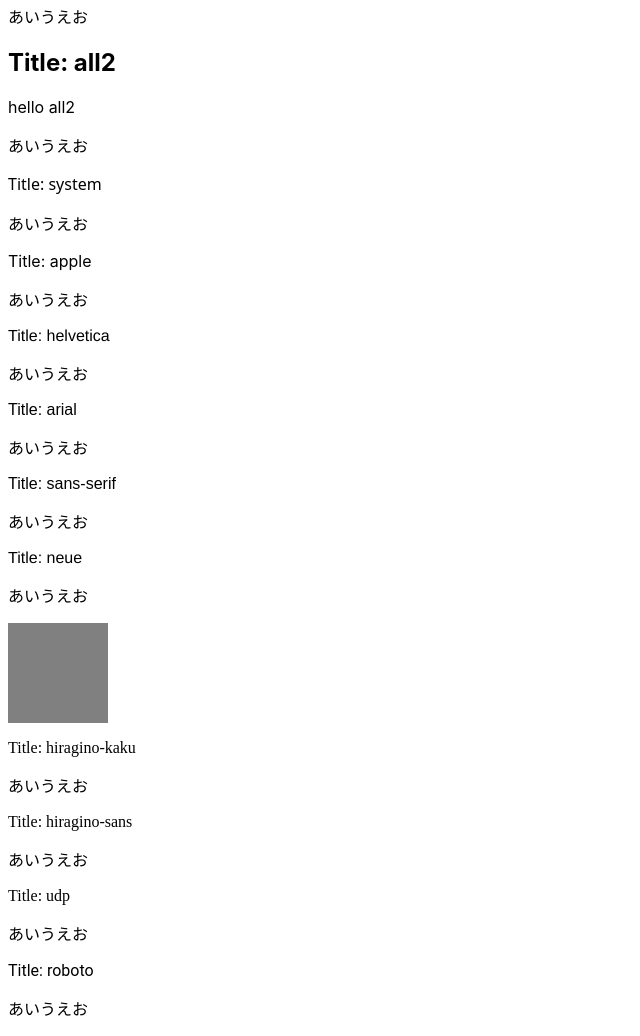
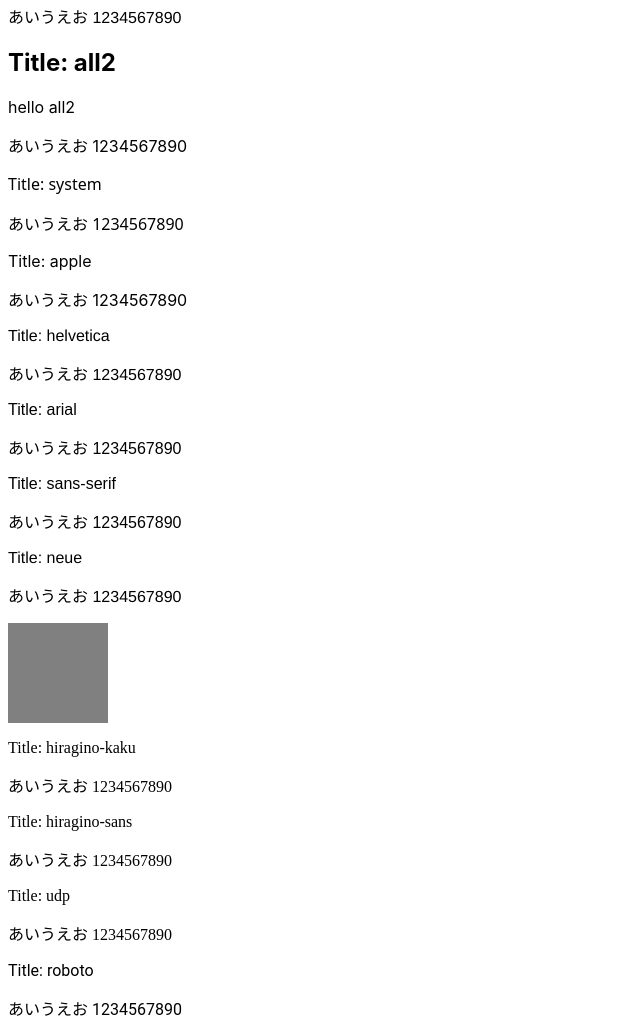
Before and after one commit to kenshir0f/font-family-checker, a plain HTML site: page index.html in a window 1280 px wide. Shown: the part 98-1134 px from the top of the page, without its empty margins (0-640 px from the left). Drawn offline with Linux system fonts and the light colour scheme.

Commit message:
Add number

```diff
--- a/index.html
+++ b/index.html
@@ -9,31 +9,31 @@
   <body>
     <h2 class="all">Title: all</h2>
     <p class="all">hello all</p>
-    <p class="all">あいうえお</p>
+    <p class="all">あいうえお 1234567890</p>
     <h2 class="all2">Title: all2</h2>
     <p class="all2">hello all2</p>
-    <p class="all2">あいうえお</p>
+    <p class="all2">あいうえお 1234567890</p>
     <p class="system">Title: system</p>
-    <p class="system">あいうえお</p>
+    <p class="system">あいうえお 1234567890</p>
     <p class="apple">Title: apple</p>
-    <p class="apple">あいうえお</p>
+    <p class="apple">あいうえお 1234567890</p>
     <p class="helvetica">Title: helvetica</p>
-    <p class="helvetica">あいうえお</p>
+    <p class="helvetica">あいうえお 1234567890</p>
     <p class="arial">Title: arial</p>
-    <p class="arial">あいうえお</p>
+    <p class="arial">あいうえお 1234567890</p>
     <p class="sans-serif">Title: sans-serif</p>
-    <p class="sans-serif">あいうえお</p>
+    <p class="sans-serif">あいうえお 1234567890</p>
     <p class="neue">Title: neue</p>
-    <p class="neue">あいうえお</p>
+    <p class="neue">あいうえお 1234567890</p>
     <div class="box"></div>
     <p class="hiragino-kaku">Title: hiragino-kaku</p>
-    <p class="hiragino-kaku">あいうえお</p>
+    <p class="hiragino-kaku">あいうえお 1234567890</p>
     <p class="hiragino-sans">Title: hiragino-sans</p>
-    <p class="hiragino-sans">あいうえお</p>
+    <p class="hiragino-sans">あいうえお 1234567890</p>
     <p class="udp">Title: udp</p>
-    <p class="udp">あいうえお</p>
+    <p class="udp">あいうえお 1234567890</p>
     <p class="roboto">Title: roboto</p>
-    <p class="roboto">あいうえお</p>
+    <p class="roboto">あいうえお 1234567890</p>
   </body>
   <style>
     p {
```
